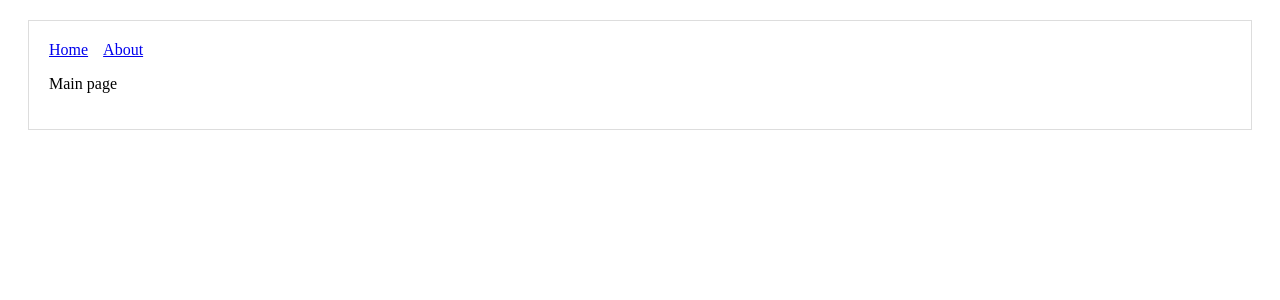
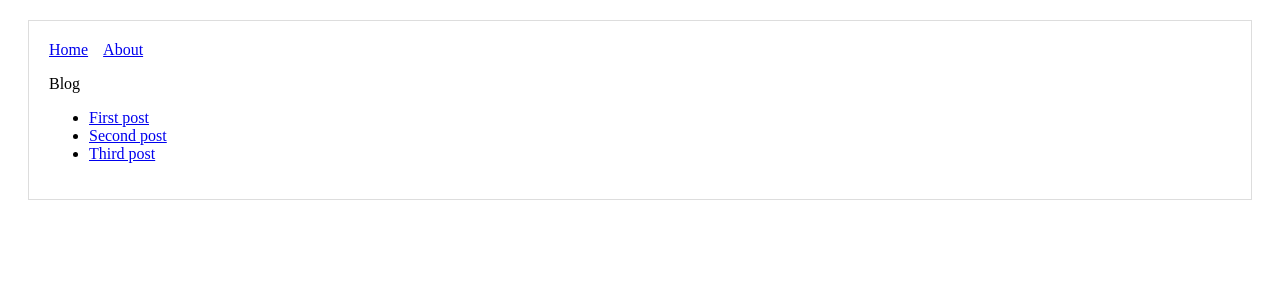
Before and after one commit to NikolasMelui/nextjs-test, a Next.js app: page / in a window 1280 px wide. Shown: the top 300 px of the page. Built offline with nearby package versions, Linux system fonts and the light colour scheme.

Commit message:
Create routes for dynamic posts

```diff
--- a/pages/index.js
+++ b/pages/index.js
@@ -1,11 +1,23 @@
 import Layout from "../components/MyLayout";
+import Link from "next/link";
 
-const Index = () => (
-  <div>
-    <Layout>
-      <p>Main page</p>
-    </Layout>
-  </div>
+const PostLink = props => (
+  <li>
+    <Link href={`/post?title=${props.title}`}>
+      <a>{props.title}</a>
+    </Link>
+  </li>
 );
 
-export default Index;
+const Blog = () => (
+  <Layout>
+    <p>Blog</p>
+    <ul>
+      <PostLink title="First post" />
+      <PostLink title="Second post" />
+      <PostLink title="Third post" />
+    </ul>
+  </Layout>
+);
+
+export default Blog;
```
